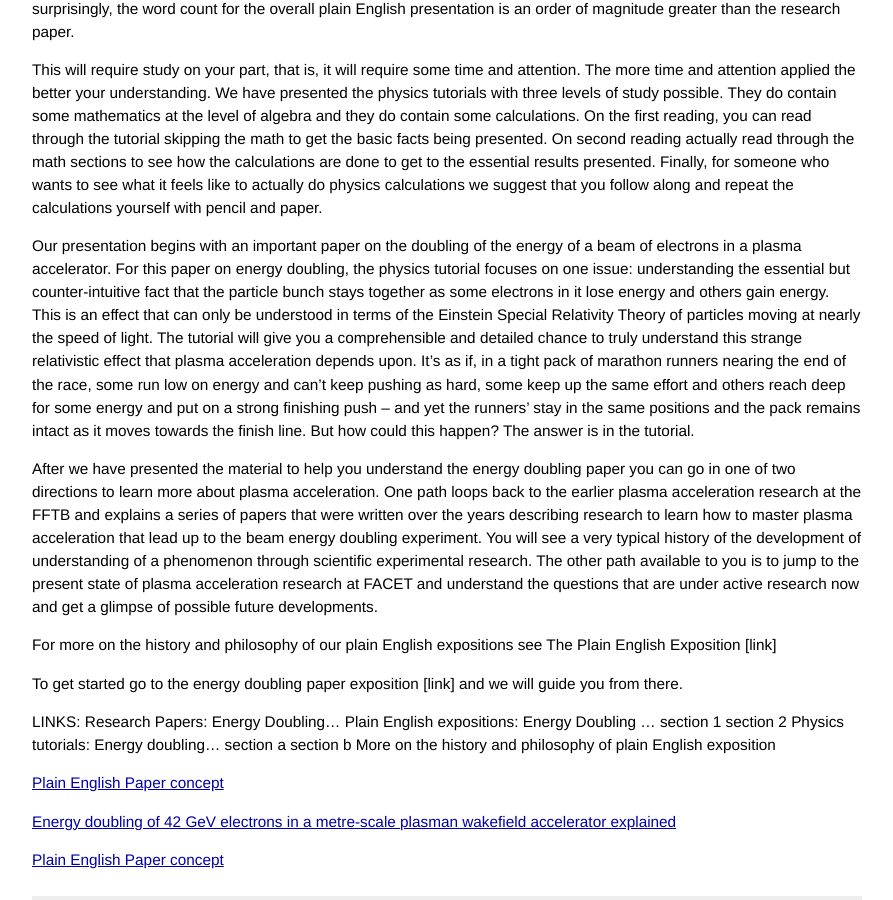
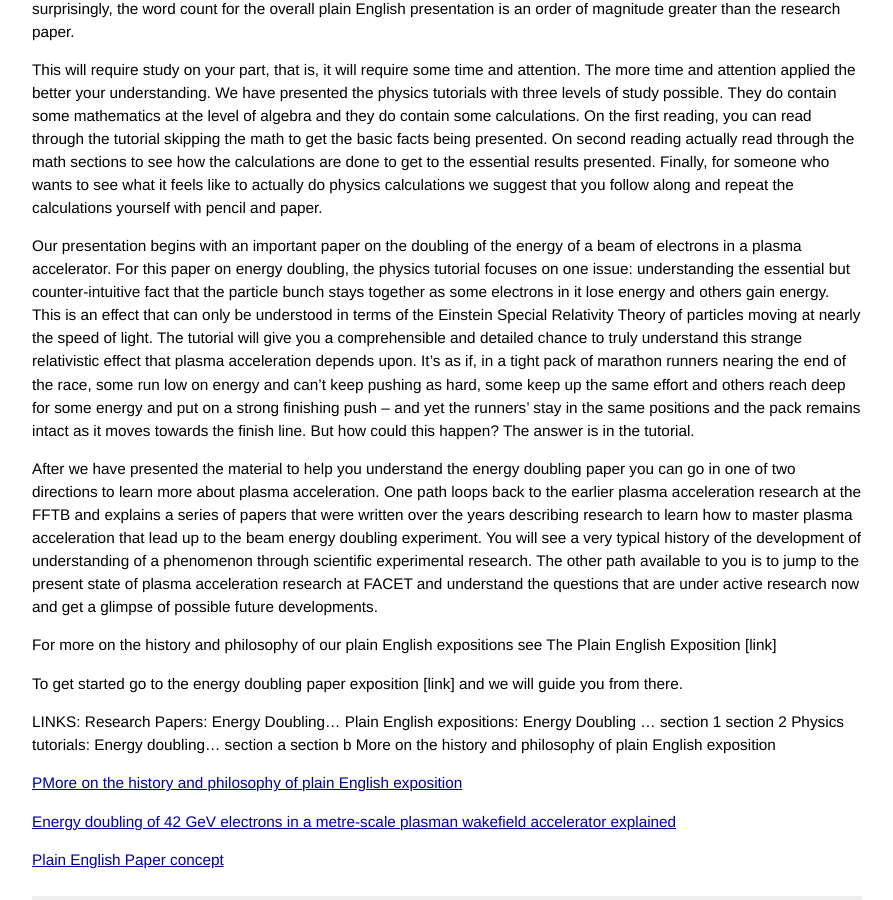
Before and after one commit to grbfacet/facet, a Jekyll site: the page built from index.html, in a window 1280 px wide and 900 px high, scrolled down 1251 px. Shown: the whole window, without its empty margins (193-1086 px from the left). Built offline with Jekyll 4.4.1, drawn with Linux system fonts in a browser that asks for light colours.

Commit message:
Update index.html

```diff
--- a/index.html
+++ b/index.html
@@ -52,7 +52,7 @@ More on the history and philosophy of plain English exposition
 
 
 
-<p><a href="/plain-english-papers.html">Plain English Paper concept</a></p>
+<p><a href="/plain-english-papers.html">PMore on the history and philosophy of plain English exposition</a></p>
 
 <p><a href="/42-gev-explained.html">Energy doubling of 42 GeV electrons in a metre-scale plasman wakefield accelerator explained</a></p>
 
```
